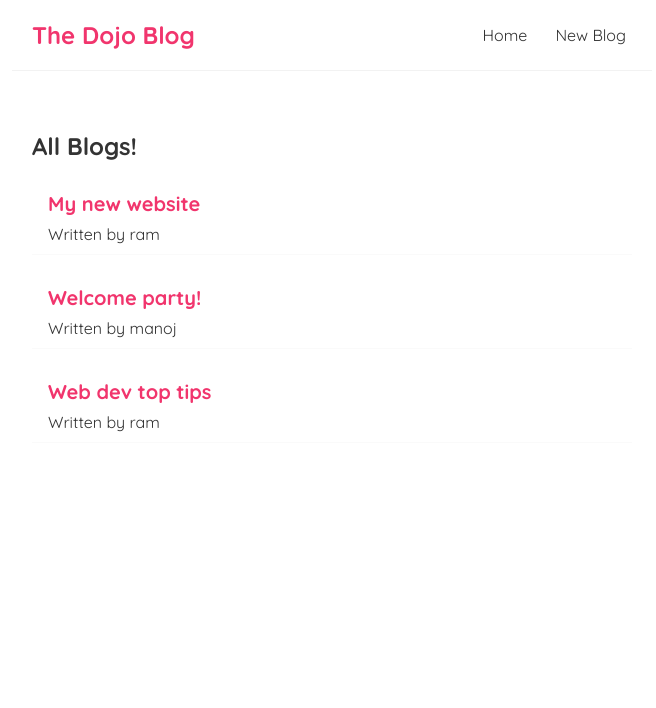
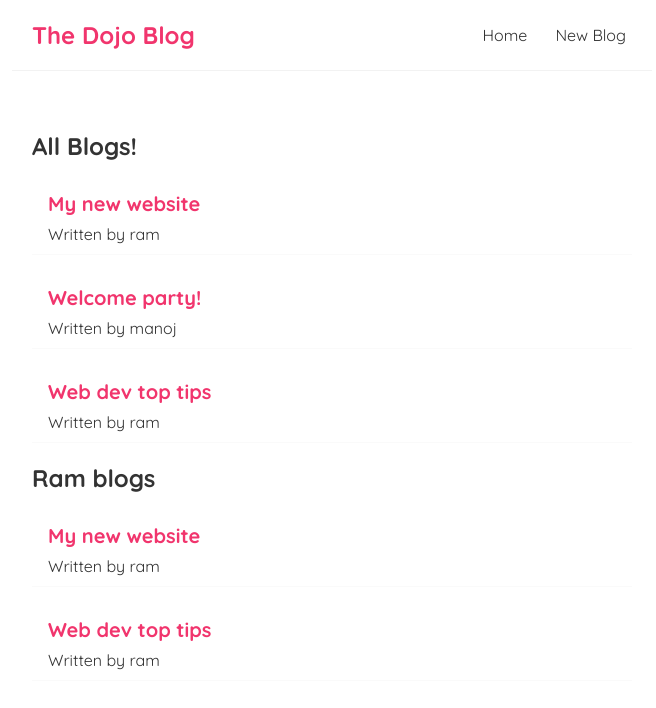
Before and after one commit to Svmpankaj/React-JS-Crash-Course, a React (Create React App) app: page / in a window 1280 px wide. Shown: the top 708 px of the page, without its empty margins (308-964 px from the left). Built offline with nearby package versions, Linux system fonts and the light colour scheme.

Commit message:
reusing components

```diff
--- a/src/Home.js
+++ b/src/Home.js
@@ -11,6 +11,7 @@ const Home = () => {
     return (
         <div className="home">
             <BlogList blogs={blogs} title="All Blogs!" />
+            <BlogList blogs={blogs.filter((blog) => blog.author === 'ram')} title="Ram blogs" />
         </div>
     )
 }
```
